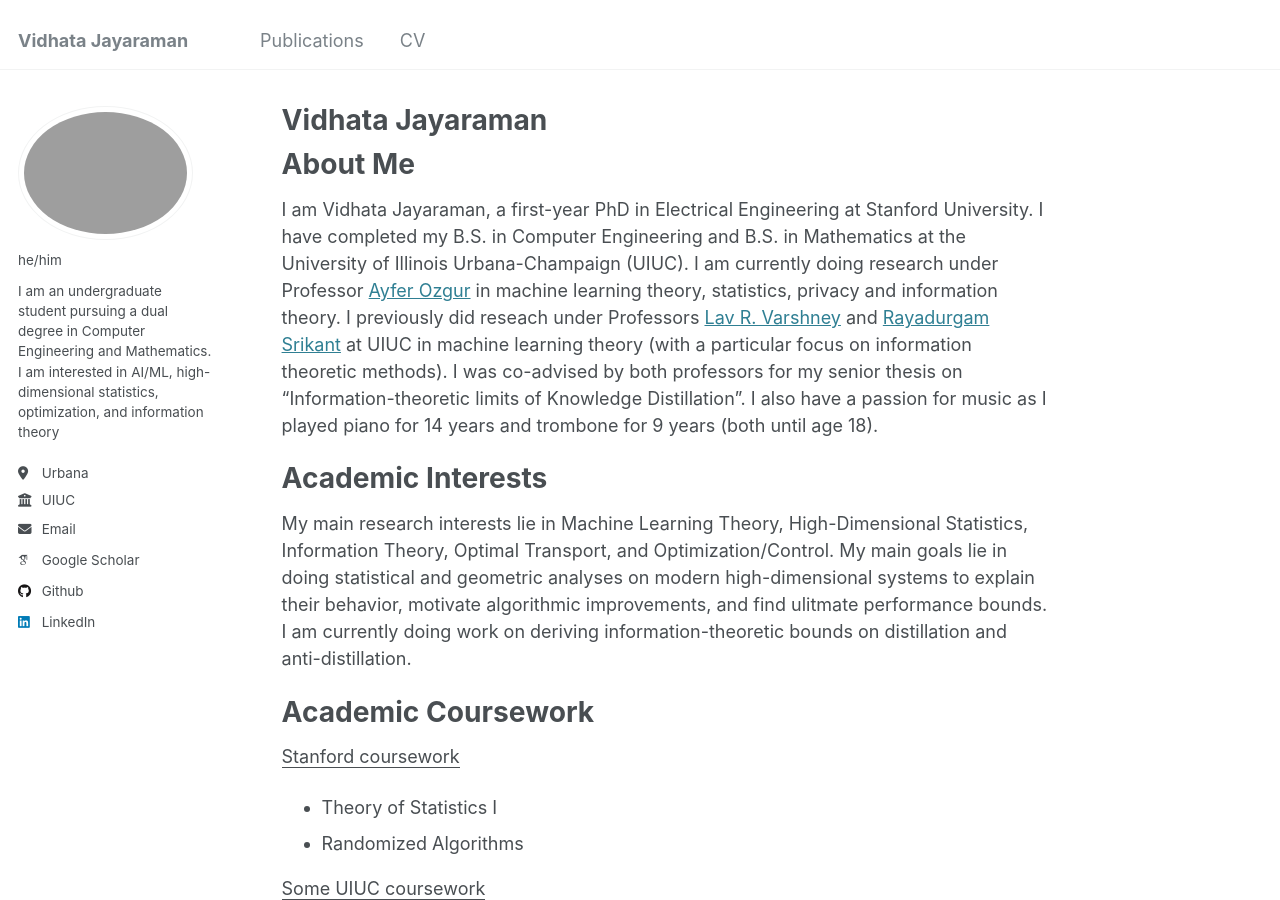
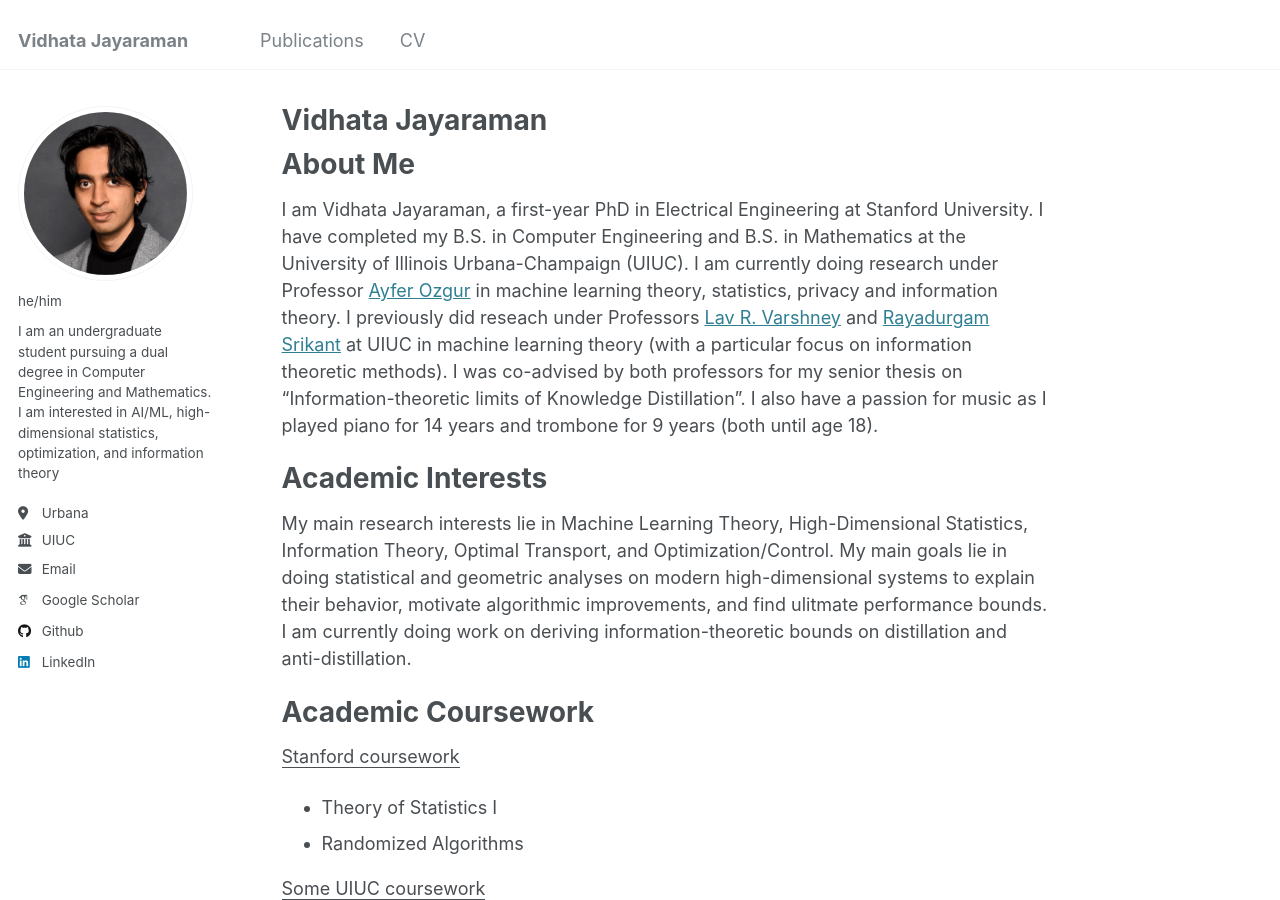
Before and after one commit to dxdt14/dxdt14.github.io, a Jekyll site: the page built from _pages/about.md, in a window 1280 px wide and 900 px high. Built offline with Jekyll 4.4.1, drawn with Linux system fonts in a browser that asks for light colours; some web fonts are replaced.

Commit message:
Updated profile pic to linkedin profile pic

```diff
--- a/_config.yml
+++ b/_config.yml
@@ -21,7 +21,7 @@ repository               : "dxdt14/dxdt14.github.io"
 #               Additional customization can be done by editing /_includes/author-profile.html
 author:
   # Biographic information
-  avatar           : "IMG_0930.png"
+  avatar           : "linkedin_profile_pic.jpeg"
   name             : ""
   pronouns         : "he/him"
   bio              : "I am an undergraduate student pursuing a dual degree in Computer Engineering and Mathematics. I am interested in AI/ML, high-dimensional statistics, optimization, and information theory"
```
Also changed, not shown: images/linkedin_profile_pic.jpeg (added), 1 other file.
